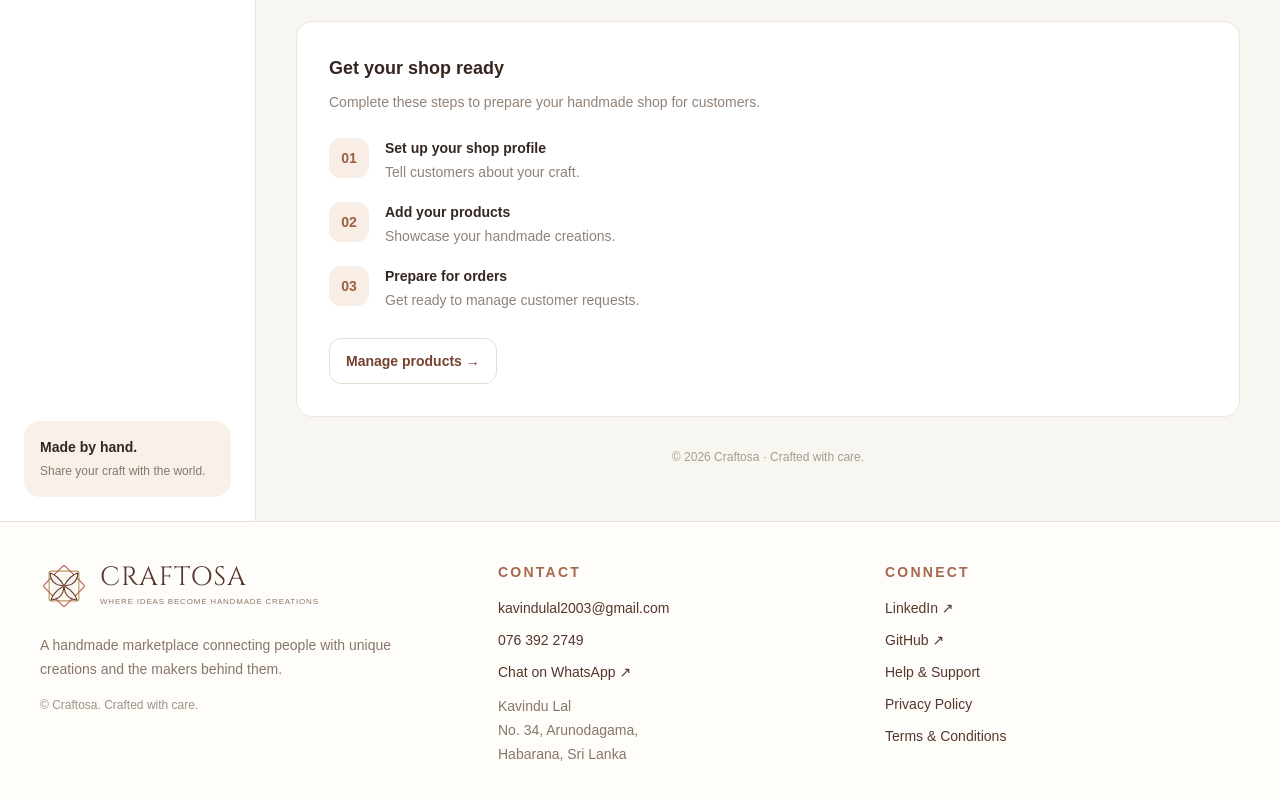
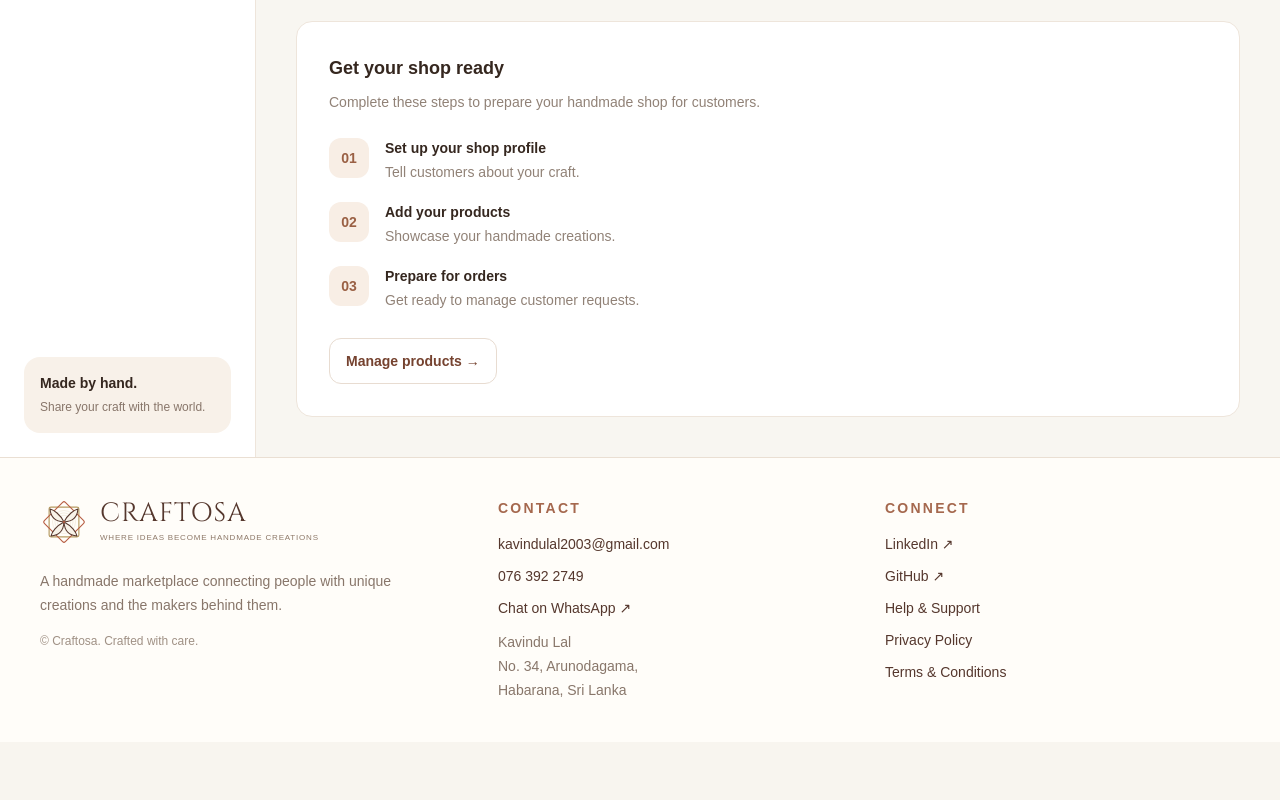
Before and after one commit to Kavindulal/craftosa, a Next.js app in the folder frontend/: page /seller in a window 1280 px wide. Shown: the part 1472-2272 px from the top of the page. After the commit the page ends 2214 px from the top, so only its background shows below. Built offline with nearby package versions, Linux system fonts and the light colour scheme; no server answers; sample sign-in values are in the browser's storage.

Commit message:
Remove duplicate copyright line above shared footer

```diff
--- a/frontend/app/seller/page.tsx
+++ b/frontend/app/seller/page.tsx
@@ -334,11 +334,7 @@ export default function SellerDashboard() {
               </div>
 
             </section>
-
-            <footer className="pb-4 text-center text-xs text-[#a89a8e]">
-              © 2026 Craftosa · Crafted with care.
-            </footer>
-          </div>
+</div>
         </section>
       </div>
     </main>
```
